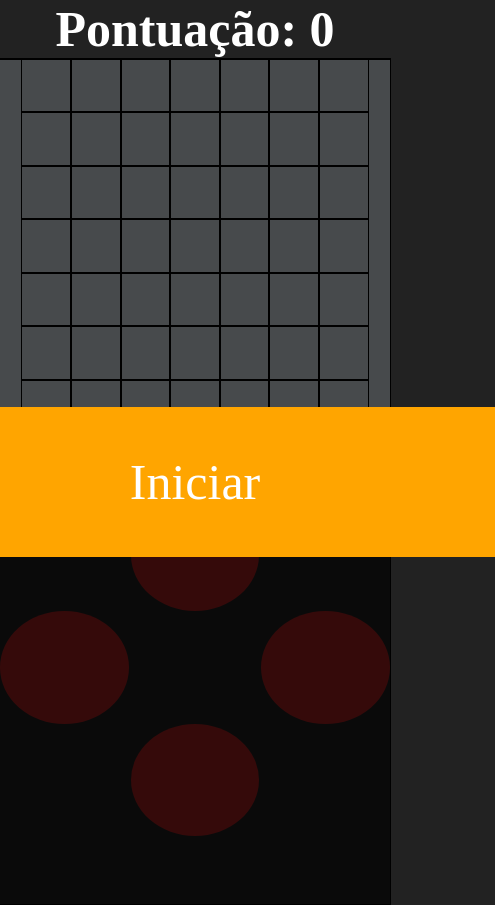
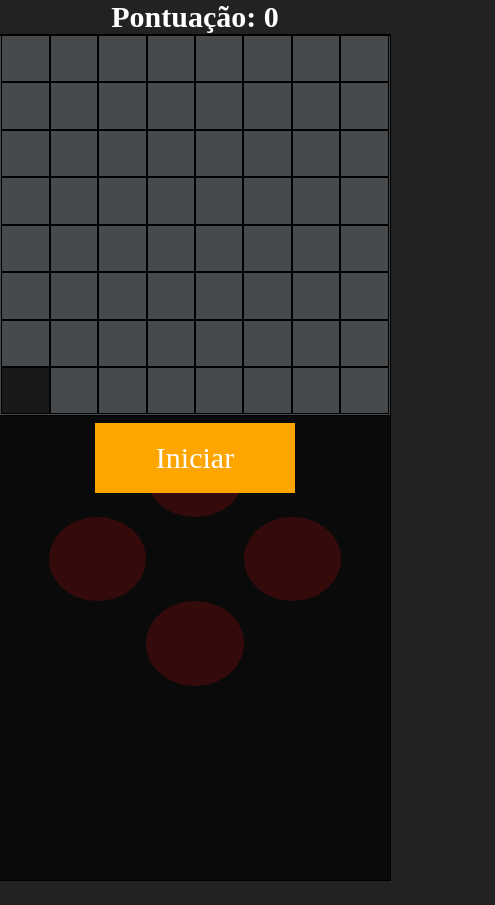
Before and after one commit to MuriloRusso/Game, a plain HTML site: page index.html in a window 390 px wide. Shown: the whole page, 495 px wide, since content can reach past the window. After the commit the page ends 881 px from the top, so only its background shows below. Drawn offline with nearby package versions, Linux system fonts and the light colour scheme.

Commit message:
resposividade portrait aperfeiçoada, bloqueada opção de zoom, adicionado icone

```diff
--- a/files/style.css
+++ b/files/style.css
@@ -73,39 +73,37 @@
           }
           @media (max-width: 1000px) and (min-width: 0px){
               h2{
-                  font-size: 50px;
+                  font-size: 30px;
               }
               .container{
                   width: 100%;
-                  height: 50vh;
+                  height: 45vh;
                   justify-content: center;
               }
               .container #tela-inicial{
                   width: 100%;
                   height: 100vh;
+                  font-size: 15px;
               }
               .container #tela-inicial a{
-                  width: 600px;
-                  height: 150px;
-                  font-size: 50px;
-                  line-height: 150px;
+                  width: 200px;
+                  height: 70px;
+                  font-size: 30px;
+                  line-height: 70px;
               }
               .container div {
-                  width: 12.2%;
-                  height: 12.2%;
+                  width: 11.9%;
+                  height: 11.9%;
               }
               .control{
                   margin-top: 2vh;
                   width: 100%;
-                  height: 40vh;
+                  height: 30vh;
                   display: flex;
                   flex-direction: column;
               }
-              .container-arrow:nth-child(2){
-                  justify-content: space-between;
-              }
               .arrow{
-                  width: 33%;
+                  width: 25%;
                   height: 100%;
                   border-radius: 100%;
               }
--- a/index.html
+++ b/index.html
@@ -8,6 +8,8 @@
         <link href="files/style.css" rel="stylesheet" type="text/css">
         <script src="https://ajax.googleapis.com/ajax/libs/jquery/2.1.1/jquery.min.js"></script>
         <link rel="icon" type="imagem/png" href="files/img/logo.png" />
+      <!-- Linha abaixo evita zoom -->
+      <meta name='viewport' content='width=device-width, initial-scale=1.0, maximum-scale=1.0, user-scalable=0' />
   </head>
   <body>
     <h2 id="pont">Pontuação: 0</h2>
```
